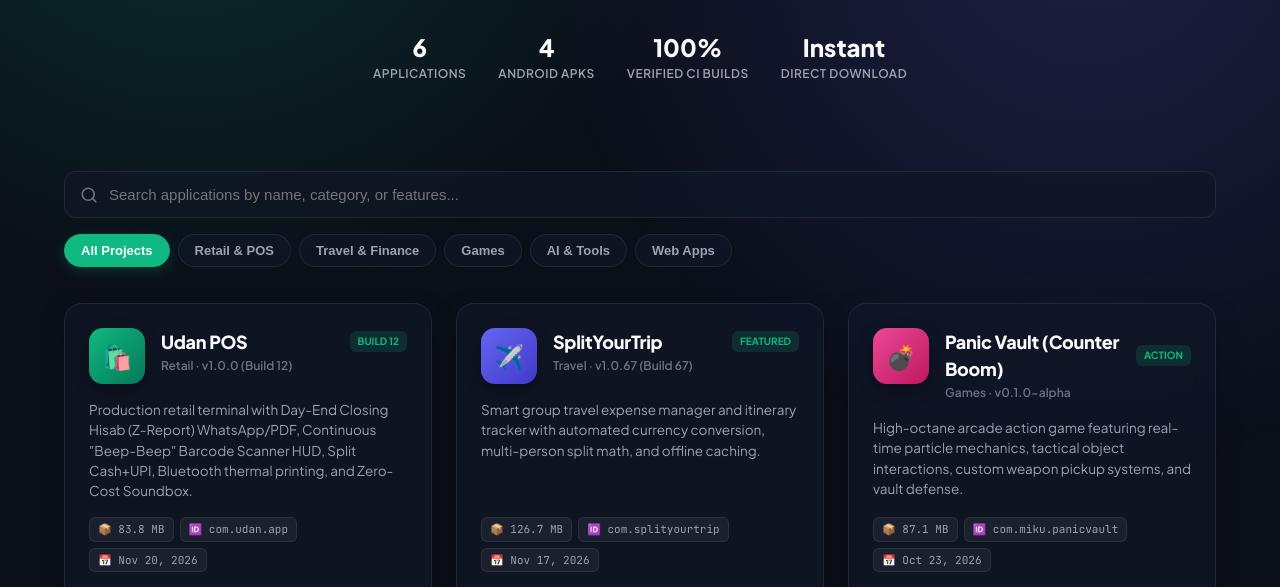
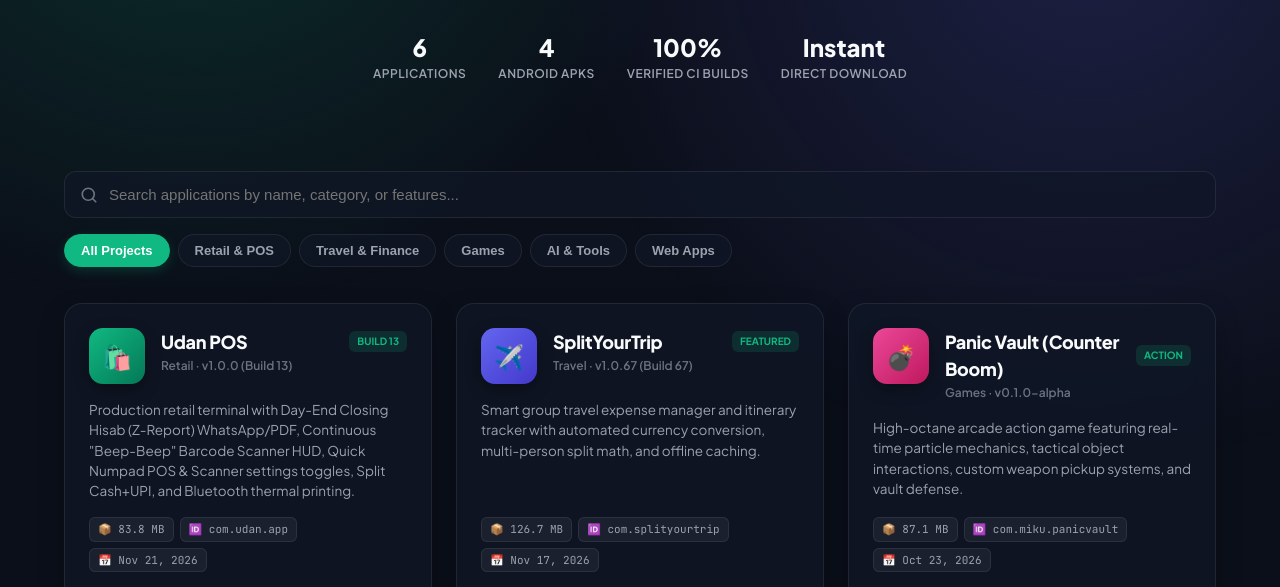
Before and after one commit to miku1113/projects, a plain HTML site: page index.html in a window 1280 px wide. Shown: the part 320-907 px from the top of the page. Drawn offline with Linux system fonts and the light colour scheme.

Commit message:
chore: update Udan POS download link to v1.0.0 (Build 13) with Quick Numpad and Scanner settings toggles

```diff
--- a/index.html
+++ b/index.html
@@ -678,17 +678,17 @@
         id: 'udan',
         title: 'Udan POS',
         category: 'Retail',
-        badge: 'BUILD 12',
+        badge: 'BUILD 13',
         iconGrad: 'linear-gradient(135deg, #10B981, #047857)',
         iconText: '🛍️',
-        desc: 'Production retail terminal with Day-End Closing Hisab (Z-Report) WhatsApp/PDF, Continuous "Beep-Beep" Barcode Scanner HUD, Split Cash+UPI, Bluetooth thermal printing, and Zero-Cost Soundbox.',
-        version: 'v1.0.0 (Build 12)',
+        desc: 'Production retail terminal with Day-End Closing Hisab (Z-Report) WhatsApp/PDF, Continuous "Beep-Beep" Barcode Scanner HUD, Quick Numpad POS & Scanner settings toggles, Split Cash+UPI, and Bluetooth thermal printing.',
+        version: 'v1.0.0 (Build 13)',
         packageId: 'com.udan.app',
         size: '83.8 MB',
-        date: 'Nov 20, 2026',
-        downloadUrl: 'https://github.com/miku1113/udan/releases/download/v1.0.0-build-12/udan-pos.apk',
+        date: 'Nov 21, 2026',
+        downloadUrl: 'https://github.com/miku1113/udan/releases/download/v1.0.0-build-13/udan-pos.apk',
         repoUrl: 'https://github.com/miku1113/udan',
-        tags: ['React Native', 'Z-Report Hisab', 'ML Kit Scanner', 'Split Payments', 'Thermal Print', 'WhatsApp', 'Numpad POS']
+        tags: ['React Native', 'Settings Toggles', 'Z-Report Hisab', 'ML Kit Scanner', 'Split Payments', 'Thermal Print', 'WhatsApp', 'Numpad POS']
       },
       {
         id: 'splityourtrip',
```
